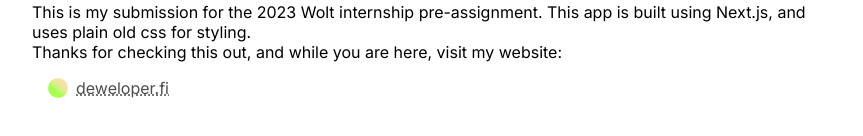
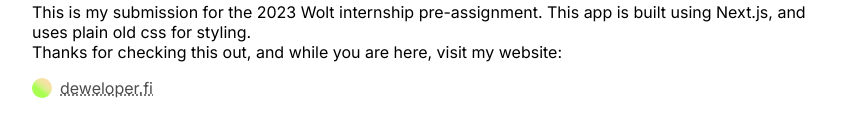
Before and after one commit to ogdakke/wolt, a Next.js app: page / in a window 1280 px wide. Shown: the part 580-716 px from the top of the page, without its empty margins (208-1071 px from the left). Built offline with nearby package versions, Linux system fonts and the light colour scheme.

Commit message:
alkaa olemaan

```diff
--- a/src/components/description.tsx
+++ b/src/components/description.tsx
@@ -1,25 +1,26 @@
 import React from "react"
 import styles from "@/styles/Home.module.css"
-
+import Image from "next/image"
 const description: React.FC = () => {
   return (
     <>
       <div className={styles.description}>
-        <p>
         <h2>
           Hi there,
         </h2>
+        <p>
         This is my submission for the 2023 Wolt internship pre-assignment.
         This app is built using Next.js, and uses plain old css for styling.
         </p>
         <p>
           Thanks for checking this out, and while you are here, visit my website:
+        </p>
           <div className={styles.imageWrapper}>
+          <Image src="/favicon.svg" alt="" width={20} height={20}
+          />
           <a title="Opens in a new tab" href="https://deweloper.fi" target="_blank" rel="noreferrer">
-          <img src="/favicon.svg" alt="" width={20} />
             deweloper.fi</a>
           </div>
-        </p>
       </div>
     </>
   )
--- a/src/styles/Home.module.css
+++ b/src/styles/Home.module.css
@@ -30,13 +30,11 @@
 }
 
 .description a {
-  display: flex;
-  width: min-content;
-  gap: 0.5rem;
+
   align-items: center;
   color: rgba(var(--foreground-rgb),0.7);
   text-decoration: underline dotted;
-  padding: 0.5rem 1rem;
+  padding: 0.5rem 0rem;
   z-index: 6;
 }
 
@@ -50,6 +48,10 @@
 }
 
 .imageWrapper {
+  display: flex;
+  width: min-content;
+  align-items: center;
+  gap: 0.5rem;
   margin: 0.5rem 0rem;
 }
 
```
Also changed, not shown: src/components/formComponent.tsx (+8 -3 lines).
